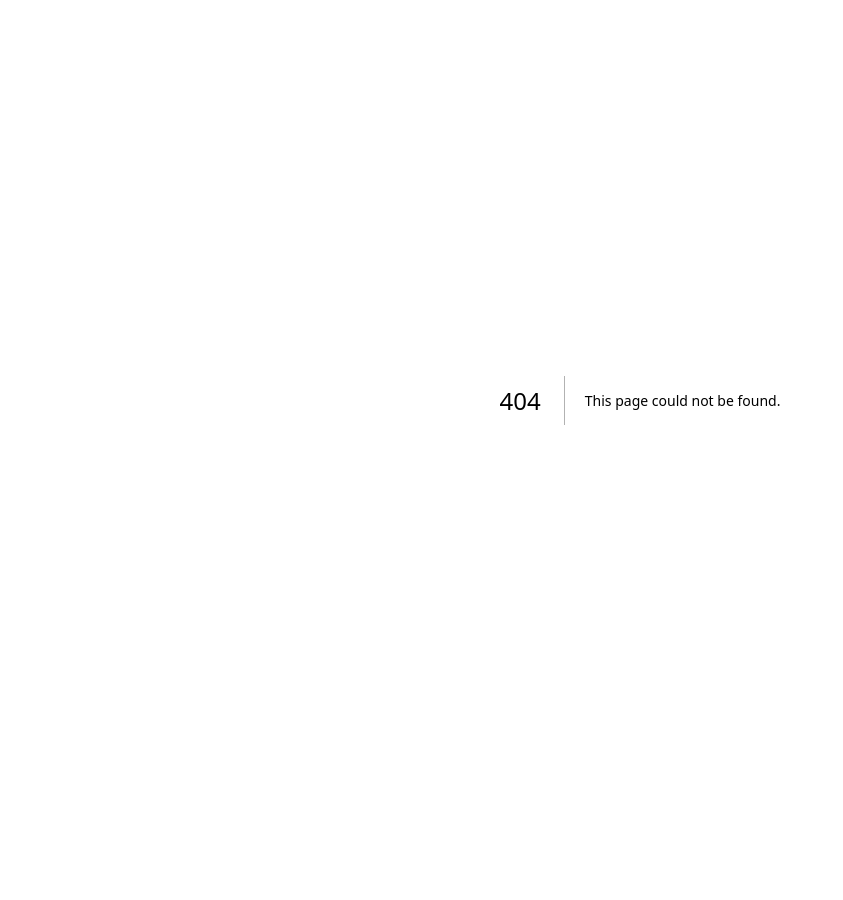
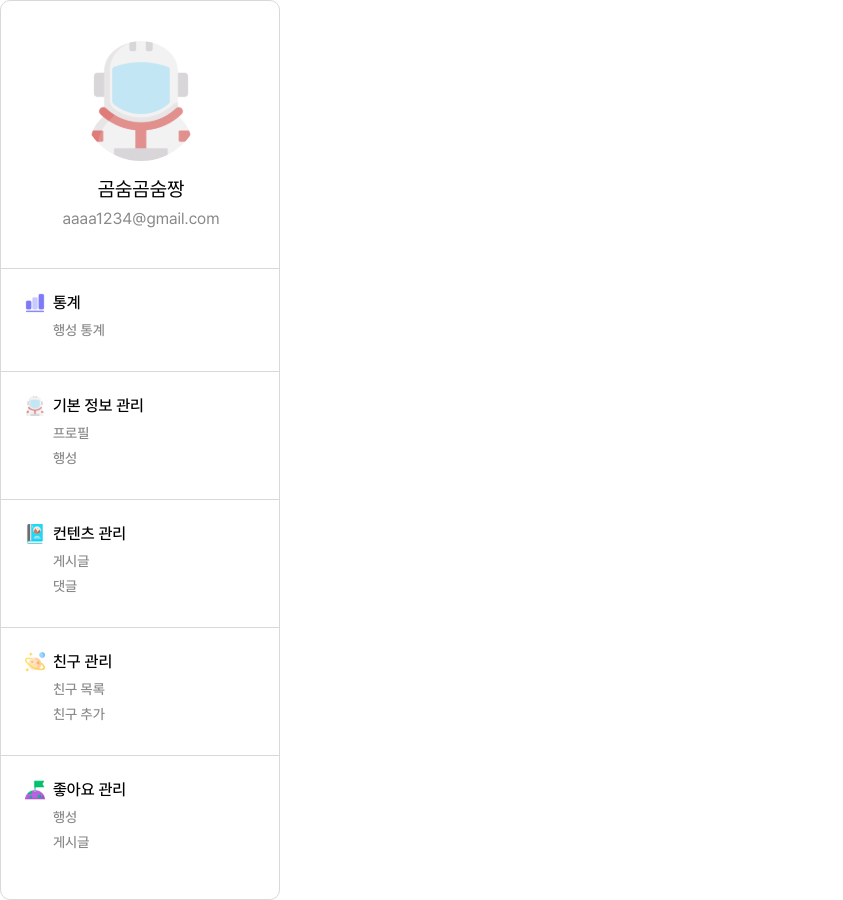
Before and after one commit to Travel-Space/client, a Next.js app: page /my in a window 1280 px wide. Before the commit this address had no page. Shown: the whole page, without its empty margins (0-843 px from the left). Before the commit the page ends 800 px from the top, so only its background shows below. Built offline with nearby package versions, Linux system fonts and the light colour scheme.

Commit message:
design: 마이페이지 레이아웃 추가

```diff
--- /dev/null
+++ b/src/app/my/layout.tsx
@@ -0,0 +1,10 @@
+import Nav from "./Nav";
+
+export default function MypageLayout({ children }: { children: React.ReactNode }) {
+  return (
+    <>
+      <Nav />
+      <main>{children}</main>
+    </>
+  );
+}
--- /dev/null
+++ b/src/app/my/page.tsx
@@ -0,0 +1,5 @@
+import Nav from "./Nav";
+
+export default function My() {
+  return <></>;
+}
```
